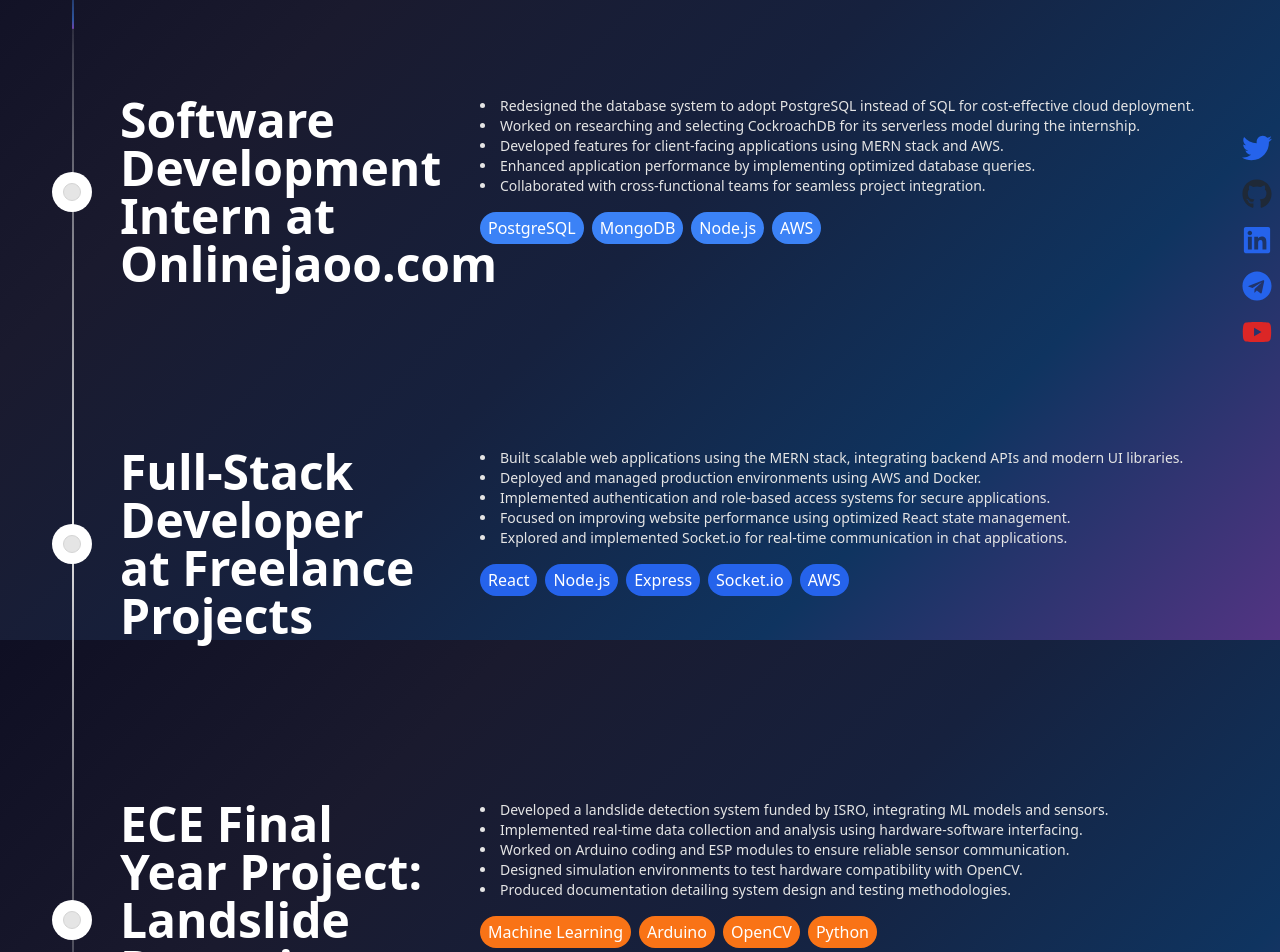
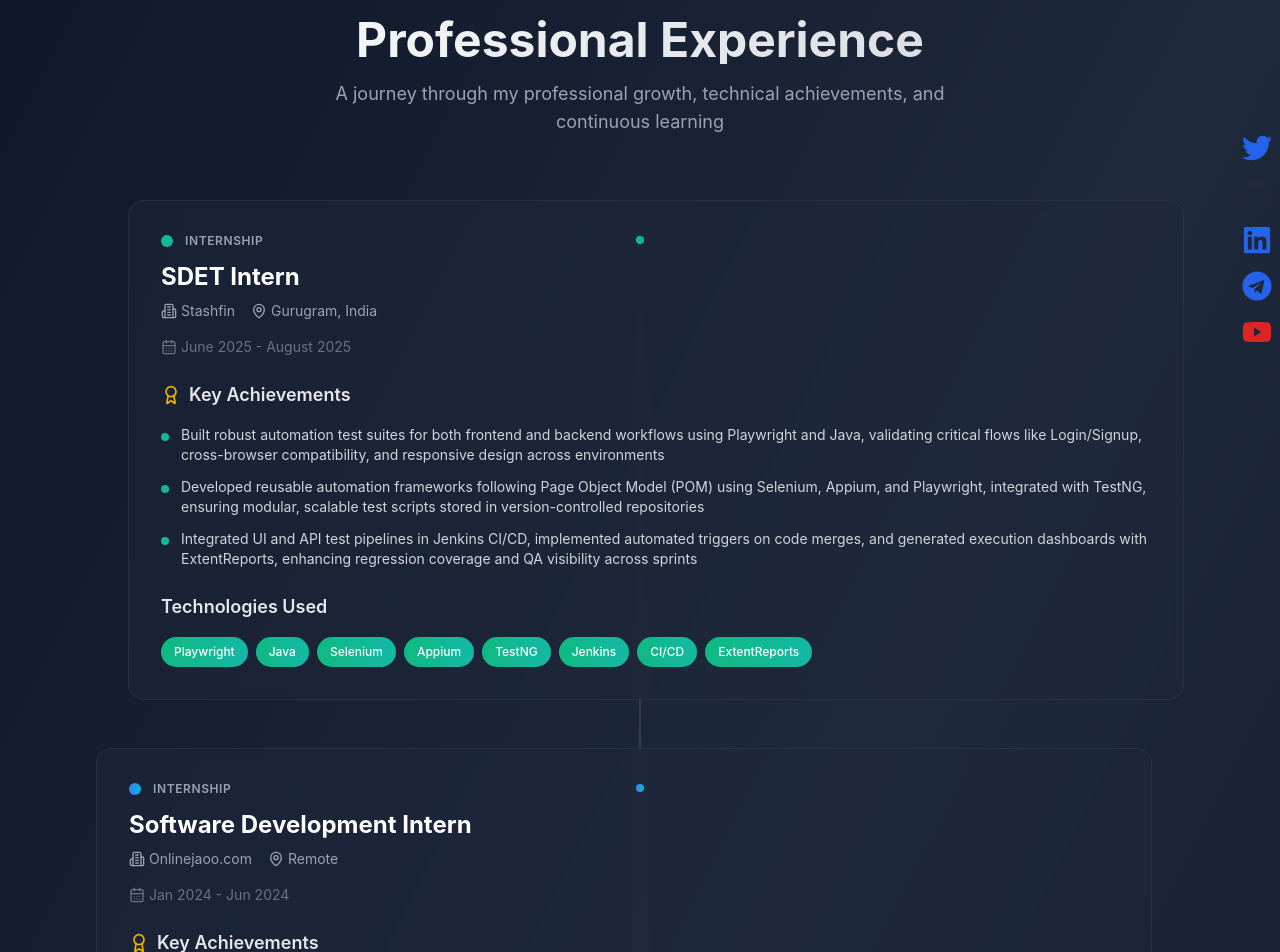
Before and after one commit to its-kundan/Kundan_CV_Portfolio, a Next.js app: page /experiences in a window 1280 px wide. Shown: the part 160-1112 px from the top of the page. Built offline with nearby package versions, Linux system fonts and the light colour scheme.

Commit message:
feat: Experience

```diff
--- a/src/components/Experience.jsx
+++ b/src/components/Experience.jsx
@@ -1,75 +1,213 @@
-import { Timeline } from "@/components/ui/timeline";
+"use client";
+import { motion } from "framer-motion";
+import { CalendarDays, MapPin, Building2, Award } from "lucide-react";
 
 const experienceData = [
   {
     id: 1,
-    title: "Software Development Intern at Onlinejaoo.com",
-    period: "Jan 2024 - Jun 2024",
-    content: (
-      <div>
-        <ul className="list-disc list-inside text-neutral-200 dark:text-neutral-200 text-xs md:text-sm font-normal mb-4">
-          <li>Redesigned the database system to adopt PostgreSQL instead of SQL for cost-effective cloud deployment.</li>
-          <li>Worked on researching and selecting CockroachDB for its serverless model during the internship.</li>
-          <li>Developed features for client-facing applications using MERN stack and AWS.</li>
-          <li>Enhanced application performance by implementing optimized database queries.</li>
-          <li>Collaborated with cross-functional teams for seamless project integration.</li>
-        </ul>
-        <div className="flex flex-wrap gap-2">
-          {["PostgreSQL", "MongoDB", "Node.js", "AWS"].map((skill) => (
-            <span key={skill} className="px-2 py-1 rounded-full bg-blue-500 text-white">{skill}</span>
-          ))}
-        </div>
-      </div>
-    ),
+    title: "SDET Intern",
+    company: "Stashfin",
+    period: "June 2025 - August 2025",
+    location: "Gurugram, India",
+    type: "Internship",
+    achievements: [
+      "Built robust automation test suites for both frontend and backend workflows using Playwright and Java, validating critical flows like Login/Signup, cross-browser compatibility, and responsive design across environments",
+      "Developed reusable automation frameworks following Page Object Model (POM) using Selenium, Appium, and Playwright, integrated with TestNG, ensuring modular, scalable test scripts stored in version-controlled repositories",
+      "Integrated UI and API test pipelines in Jenkins CI/CD, implemented automated triggers on code merges, and generated execution dashboards with ExtentReports, enhancing regression coverage and QA visibility across sprints"
+    ],
+    skills: ["Playwright", "Java", "Selenium", "Appium", "TestNG", "Jenkins", "CI/CD", "ExtentReports"],
+    color: "from-emerald-500 to-teal-500"
   },
   {
     id: 2,
-    title: "Full-Stack Developer at Freelance Projects",
-    period: "Jun 2022 - Present",
-    content: (
-      <div>
-        <ul className="list-disc list-inside text-neutral-200 dark:text-neutral-200 text-xs md:text-sm font-normal mb-4">
-          <li>Built scalable web applications using the MERN stack, integrating backend APIs and modern UI libraries.</li>
-          <li>Deployed and managed production environments using AWS and Docker.</li>
-          <li>Implemented authentication and role-based access systems for secure applications.</li>
-          <li>Focused on improving website performance using optimized React state management.</li>
-          <li>Explored and implemented Socket.io for real-time communication in chat applications.</li>
-        </ul>
-        <div className="flex flex-wrap gap-2">
-          {["React", "Node.js", "Express", "Socket.io", "AWS"].map((skill) => (
-            <span key={skill} className="px-2 py-1 rounded-full bg-blue-600 text-white">{skill}</span>
-          ))}
-        </div>
-      </div>
-    ),
+    title: "Software Development Intern",
+    company: "Onlinejaoo.com",
+    period: "Jan 2024 - Jun 2024",
+    location: "Remote",
+    type: "Internship",
+    achievements: [
+      "Redesigned the database system to adopt PostgreSQL instead of SQL for cost-effective cloud deployment",
+      "Worked on researching and selecting CockroachDB for its serverless model during the internship",
+      "Developed features for client-facing applications using MERN stack and AWS",
+      "Enhanced application performance by implementing optimized database queries",
+      "Collaborated with cross-functional teams for seamless project integration"
+    ],
+    skills: ["PostgreSQL", "MongoDB", "Node.js", "AWS", "MERN Stack"],
+    color: "from-blue-500 to-cyan-500"
   },
   {
     id: 3,
-    title: "ECE Final Year Project: Landslide Detection System",
+    title: "Full-Stack Developer",
+    company: "Freelance Projects",
+    period: "Jun 2022 - Present",
+    location: "Remote",
+    type: "Freelance",
+    achievements: [
+      "Built scalable web applications using the MERN stack, integrating backend APIs and modern UI libraries",
+      "Deployed and managed production environments using AWS and Docker",
+      "Implemented authentication and role-based access systems for secure applications",
+      "Focused on improving website performance using optimized React state management",
+      "Explored and implemented Socket.io for real-time communication in chat applications"
+    ],
+    skills: ["React", "Node.js", "Express", "Socket.io", "AWS", "Docker"],
+    color: "from-purple-500 to-pink-500"
+  },
+  {
+    id: 4,
+    title: "ECE Final Year Project",
+    company: "Landslide Detection System",
     period: "Aug 2023 - May 2024",
-    content: (
-      <div>
-        <ul className="list-disc list-inside text-neutral-200 dark:text-neutral-200 text-xs md:text-sm font-normal mb-4">
-          <li>Developed a landslide detection system funded by ISRO, integrating ML models and sensors.</li>
-          <li>Implemented real-time data collection and analysis using hardware-software interfacing.</li>
-          <li>Worked on Arduino coding and ESP modules to ensure reliable sensor communication.</li>
-          <li>Designed simulation environments to test hardware compatibility with OpenCV.</li>
-          <li>Produced documentation detailing system design and testing methodologies.</li>
-        </ul>
-        <div className="flex flex-wrap gap-2">
-          {["Machine Learning", "Arduino", "OpenCV", "Python"].map((skill) => (
-            <span key={skill} className="px-2 py-1 rounded-full bg-orange-500 text-white">{skill}</span>
-          ))}
-        </div>
-      </div>
-    ),
+    location: "University",
+    type: "Research Project",
+    achievements: [
+      "Developed a landslide detection system funded by ISRO, integrating ML models and sensors",
+      "Implemented real-time data collection and analysis using hardware-software interfacing",
+      "Worked on Arduino coding and ESP modules to ensure reliable sensor communication",
+      "Designed simulation environments to test hardware compatibility with OpenCV",
+      "Produced documentation detailing system design and testing methodologies"
+    ],
+    skills: ["Machine Learning", "Arduino", "OpenCV", "Python", "IoT"],
+    color: "from-orange-500 to-red-500"
   }
 ];
 
+const containerVariants = {
+  hidden: { opacity: 0 },
+  visible: {
+    opacity: 1,
+    transition: {
+      staggerChildren: 0.3,
+      delayChildren: 0.2
+    }
+  }
+};
+
+const cardVariants = {
+  hidden: {
+    opacity: 0,
+    y: 50,
+    scale: 0.95
+  },
+  visible: {
+    opacity: 1,
+    y: 0,
+    scale: 1,
+    transition: {
+      duration: 0.6,
+      ease: "easeOut"
+    }
+  }
+};
+
 export default function Experience() {
   return (
-    <div className="w-full">
-      <Timeline data={experienceData} />
+    <div className="w-full min-h-screen bg-gradient-to-br from-slate-900 via-slate-800 to-slate-900 py-20">
+      <div className="max-w-6xl mx-auto px-4 sm:px-6 lg:px-8">
+        {/* Header Section */}
+        <motion.div
+          initial={{ opacity: 0, y: -20 }}
+          animate={{ opacity: 1, y: 0 }}
+          transition={{ duration: 0.8 }}
+          className="text-center mb-16"
+        >
+          <h2 className="text-4xl md:text-5xl font-bold bg-gradient-to-r from-white to-gray-300 bg-clip-text text-transparent mb-4">
+            Professional Experience
+          </h2>
+          <p className="text-gray-400 text-lg max-w-2xl mx-auto">
+            A journey through my professional growth, technical achievements, and continuous learning
+          </p>
+        </motion.div>
+
+        {/* Timeline */}
+        <motion.div
+          variants={containerVariants}
+          initial="hidden"
+          animate="visible"
+          className="relative"
+        >
+          {/* Timeline Line */}
+          <div className="absolute left-8 md:left-1/2 transform md:-translate-x-1/2 top-0 bottom-0 w-0.5 bg-gradient-to-b from-transparent via-gray-600 to-transparent"></div>
+
+          {experienceData.map((experience, index) => (
+            <motion.div
+              key={experience.id}
+              variants={cardVariants}
+              className={`relative mb-12 ${
+                index % 2 === 0 ? 'md:flex-row' : 'md:flex-row-reverse'
+              } flex flex-col md:flex-row items-start gap-8`}
+            >
+              {/* Timeline Dot */}
+              <div className={`absolute left-6 md:left-1/2 transform md:-translate-x-1/2 top-8 w-4 h-4 bg-gradient-to-r ${experience.color} rounded-full border-4 border-slate-800 z-10`}></div>
+
+              {/* Content Card */}
+              <div className={`flex-1 ${index % 2 === 0 ? 'md:ml-8' : 'md:mr-8'} md:w-1/2`}>
+                <div className="bg-slate-800/50 backdrop-blur-sm border border-slate-700/50 rounded-2xl p-8 hover:bg-slate-800/70 transition-all duration-300 group">
+                  {/* Header */}
+                  <div className="mb-6">
+                    <div className="flex items-center gap-3 mb-3">
+                      <div className={`w-3 h-3 rounded-full bg-gradient-to-r ${experience.color}`}></div>
+                      <span className="text-xs font-semibold text-gray-400 uppercase tracking-wider">
+                        {experience.type}
+                      </span>
+                    </div>
+
+                    <h3 className="text-2xl font-bold text-white mb-2 group-hover:text-gray-100 transition-colors">
+                      {experience.title}
+                    </h3>
+
+                    <div className="flex items-center gap-4 text-gray-400 text-sm mb-4">
+                      <div className="flex items-center gap-1">
+                        <Building2 className="w-4 h-4" />
+                        <span>{experience.company}</span>
+                      </div>
+                      <div className="flex items-center gap-1">
+                        <MapPin className="w-4 h-4" />
+                        <span>{experience.location}</span>
+                      </div>
+                    </div>
+
+                    <div className="flex items-center gap-1 text-gray-500 text-sm">
+                      <CalendarDays className="w-4 h-4" />
+                      <span>{experience.period}</span>
+                    </div>
+                  </div>
+
+                  {/* Achievements */}
+                  <div className="mb-6">
+                    <h4 className="text-lg font-semibold text-gray-200 mb-4 flex items-center gap-2">
+                      <Award className="w-5 h-5 text-yellow-500" />
+                      Key Achievements
+                    </h4>
+                    <ul className="space-y-3">
+                      {experience.achievements.map((achievement, idx) => (
+                        <li key={idx} className="flex items-start gap-3 text-gray-300 leading-relaxed">
+                          <div className={`w-2 h-2 rounded-full bg-gradient-to-r ${experience.color} mt-2 flex-shrink-0`}></div>
+                          <span className="text-sm">{achievement}</span>
+                        </li>
+                      ))}
+                    </ul>
+                  </div>
+
+                  {/* Skills */}
+                  <div>
+                    <h4 className="text-lg font-semibold text-gray-200 mb-4">Technologies Used</h4>
+                    <div className="flex flex-wrap gap-2">
+                      {experience.skills.map((skill) => (
+                        <span
+                          key={skill}
+                          className={`px-3 py-1.5 rounded-full text-xs font-medium bg-gradient-to-r ${experience.color} text-white border border-transparent hover:border-white/20 transition-all duration-200`}
+                        >
+                          {skill}
+                        </span>
+                      ))}
+                    </div>
+                  </div>
+                </div>
+              </div>
+            </motion.div>
+          ))}
+        </motion.div>
+      </div>
     </div>
   );
 }
```
